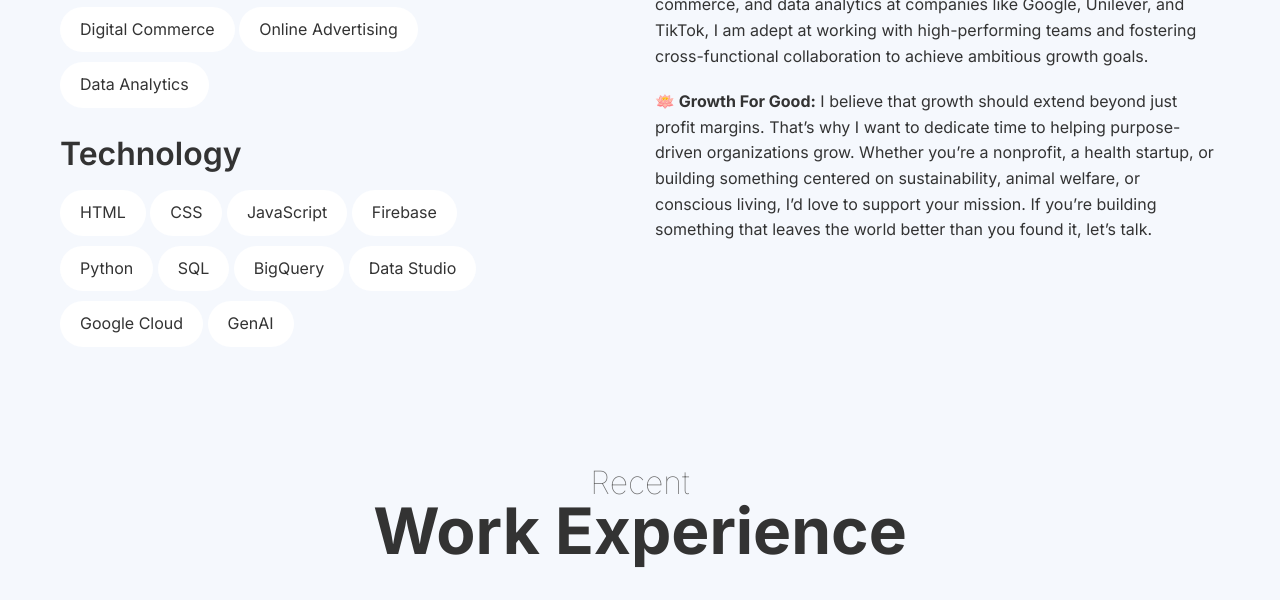
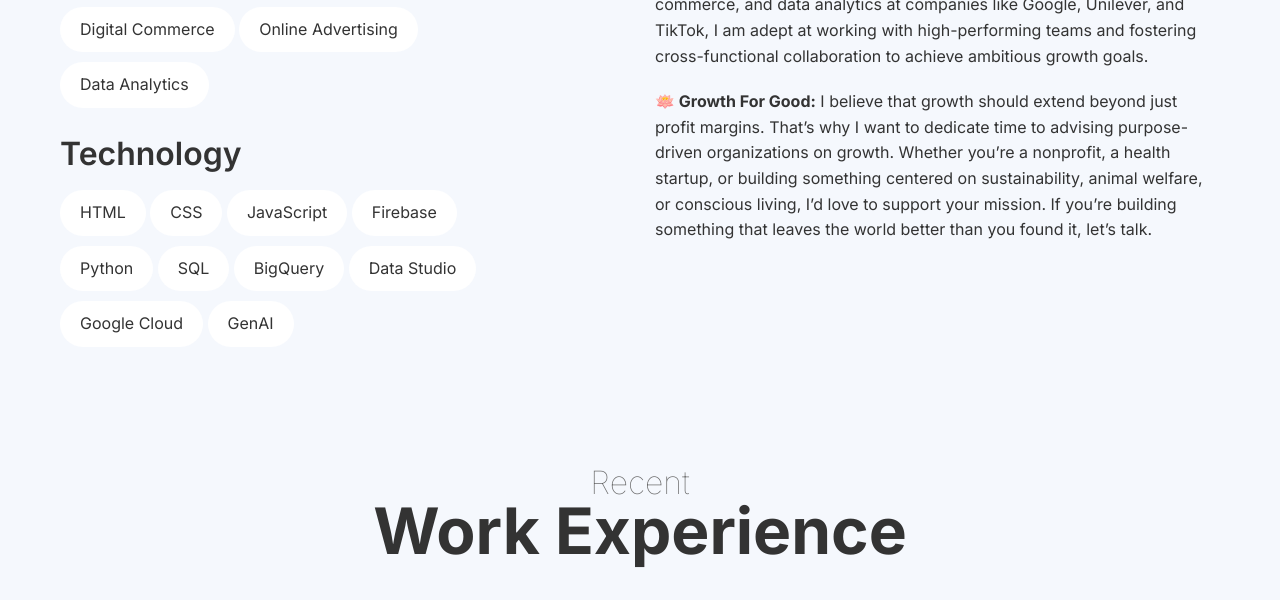
Before and after one commit to Burtwa/GrowthForGood, a plain HTML site: page index.html in a window 1280 px wide. Shown: the part 1137-1737 px from the top of the page. Drawn offline with Linux system fonts and the light colour scheme.

Commit message:
Revise Growth For Good section for clarity
Updated the text to clarify focus on advising purpose-driven organizations.

```diff
--- a/index.html
+++ b/index.html
@@ -166,7 +166,7 @@
             <p>
               Hi, I'm Burt Mosmans, a Business and Marketing professional with a passion for Growth, Startups and Technology. </p>
     <p>With a diverse background spanning marketing strategy, digital commerce, and data analytics at companies like Google, Unilever, and TikTok, I am adept at working with high-performing teams and fostering cross-functional collaboration to achieve ambitious growth goals. </p>
-    <p><strong>🪷 Growth For Good:</strong> I believe that growth should extend beyond just profit margins. That’s why I want to dedicate time to helping purpose-driven organizations grow. Whether you’re a nonprofit, a health startup, or building something centered on sustainability, animal welfare, or conscious living, I’d love to support your mission. If you’re building something that leaves the world better than you found it, let’s talk.</p>
+    <p><strong>🪷 Growth For Good:</strong> I believe that growth should extend beyond just profit margins. That’s why I want to dedicate time to advising purpose-driven organizations on growth. Whether you’re a nonprofit, a health startup, or building something centered on sustainability, animal welfare, or conscious living, I’d love to support your mission. If you’re building something that leaves the world better than you found it, let’s talk.</p>
           </div>
         </div>
       </section>
```
